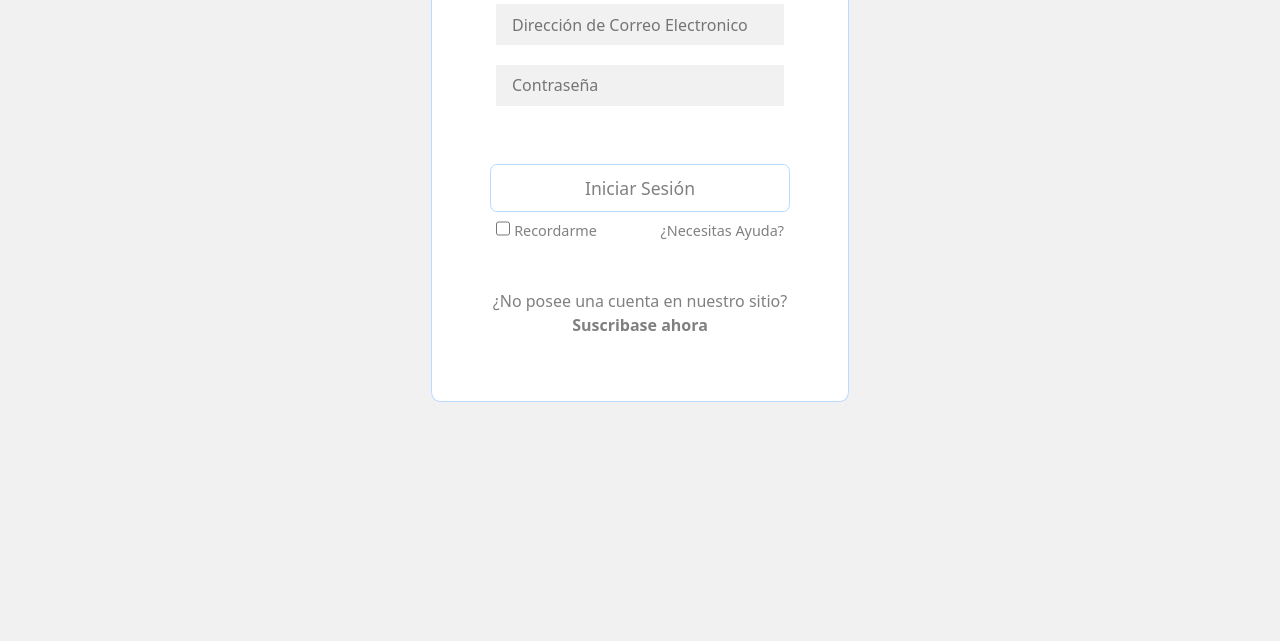
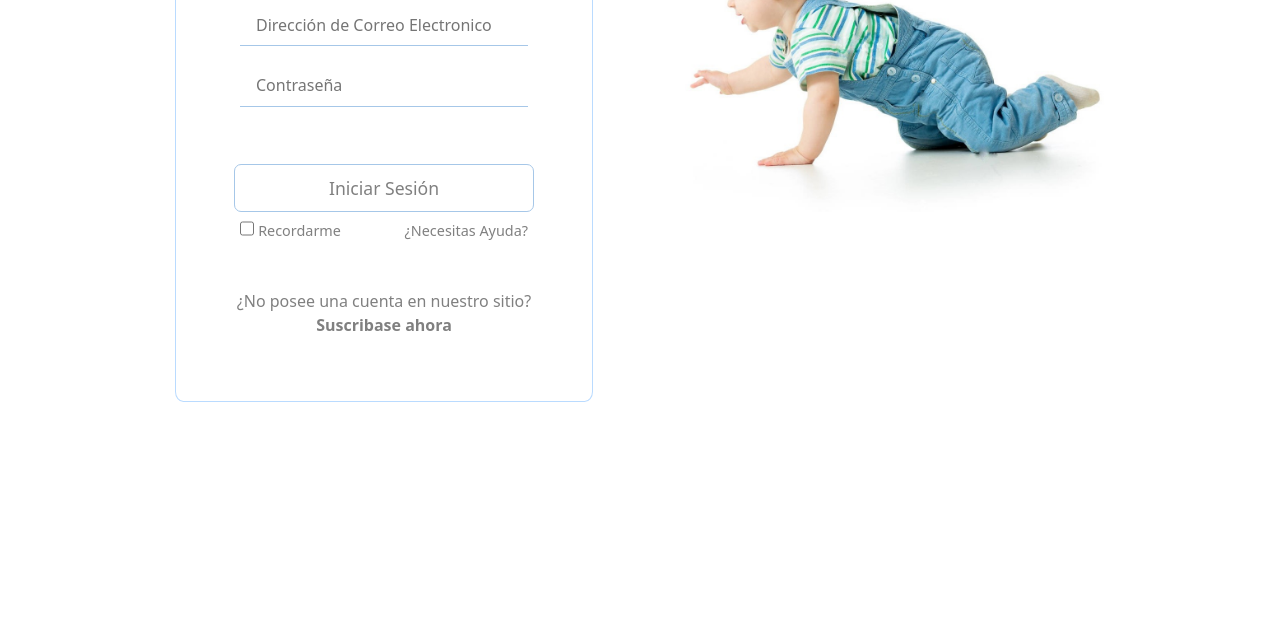
Before and after one commit to FranceFalci/Grupo3-clase, a plain HTML site: page Login.html in a window 1280 px wide. Shown: the part 226-867 px from the top of the page. Drawn offline with nearby package versions, Linux system fonts and the light colour scheme.

Commit message:
agregado de imgane de bebe a la par de form de login, y cambios de colores del form login para lograr mas armonia en sitio

```diff
--- a/Login.html
+++ b/Login.html
@@ -43,13 +43,18 @@
             </div>
         </div>
     </nav>
+
+
+
     <main class="MaindeTdos">
+        <section class="d-flex flex-row justify-content-center align-items-center">
+
+
 
             <section class="formlogin ">
                 <form action="./error404.html"   class="FormFormLogin mt-5">
                     <fieldset class="datosFormLogin   mb-5 pt-5 pb-5  pe-sm-5 ps-sm-5 ">
                         <legend class="ps-4"><strong> Inicia Sesión </strong></legend>
-
                         <label for="mail">
                             <input type="email" name="correoElectronico" id="mail" placeholder="Dirección de Correo Electronico" required pattern="^(\w+[/./-]?){1,}@[a-z]+[/.]\w{2,}$" title="Ingrese su correo" maxlength="76">
                         </label>
@@ -66,20 +71,19 @@
                             </label>
                             <a href="Link que abrira el modal de recurer cuenta" class="linksCreados" data-bs-toggle="modal" data-bs-target="#ModalDeRecuperarCuenta">¿Necesitas Ayuda?</a>
                         </article>
-
-
-
                         <article class="pt-5">
                             <p class="TextColorBlanco text-center">¿No posee una cuenta en nuestro sitio? <br>
                                 <a href="../html/suscripcion.html" class="linksCreados" ><strong> Suscribase ahora </strong></a></p>
                         </article>
+                    </fieldset>
+                </form>
+            </section>
 
-                </fieldset>
-
-
-
-            </form>
-
+            <section class="imagenDeBebeLogin .d-md-block">
+                <figure>
+                    <img src="../Grupo3-clase/img/rastreo-alegre-baby-boy-aislado-sobre-fondo-blanco-df5d28.jpg">
+                </figure>
+            </section>
         </section>
     </main>
 
--- a/css/Login.css
+++ b/css/Login.css
@@ -5,13 +5,27 @@
   }
 
   .MaindeTdos{
-    background-color: #f1f1f1;
+    background-color: #ffffff;
     height: 100vh;
   }
 
   .bodyLogin {
     background-color: #f1f1f1;
     font-family: "Segoe UI", Tahoma, Geneva, Verdana, sans-serif;
+  }
+
+  .imagenDeBebeLogin{
+    width: 40vw;
+    height: 70vh;
+  }
+
+  .imagenDeBebeLogin{
+    display: none;
+  }
+
+  .imagenDeBebeLogin img{
+    width: 100%;
+    height: 100%;
   }
 
   .ContenedorDelLogoLogin {
@@ -30,7 +44,7 @@
   }
 
   .FormFormLogin {
-    background-color: #f1f1f1;
+    background-color: #ffffff;
   }
 
   .formlogin {
@@ -38,7 +52,7 @@
     flex-direction: column;
     justify-content: center;
     align-items: center;
-    background-color:#f1f1f1;
+    background-color:#ffffff;
   }
 
   .formlogin form .datosFormLogin {
@@ -48,7 +62,7 @@
     align-items: center;
     background-color:#ffffff;
     border-radius: 2%;
-    border: 0.1em solid #badbff;
+    border: 0.01em solid #badbff;
     /* width: 22em; */
     /*  width: 40vw; */
   }
@@ -62,16 +76,16 @@
     width: 18em;
     height: 2.6em;
     border-style: none;
-    border-bottom: solid 0.1em #ffffff;
+    border-bottom: solid 0.1em #a6c7e8;
     margin: 0.6em;
     padding: 1em;
     font-size: 1em;
-    background-color: #f1f1f1;
+    background-color: #ffffff;
     color: rgb(128, 128, 128);
   }
 
   .FormFormLogin input:valid {
-    border-bottom: 0.1em solid #badbff;
+    border-bottom: 0.1em solid #a6c7e8;
   }
 
   .datosFormLogin input[type="checkbox"] {
@@ -81,7 +95,7 @@
 
   .datosFormLogin .botonFormLogin {
     color: rgb(128, 128, 128);
-    border: solid 0.1em #badbff;
+    border: solid 0.1em #a6c7e8;
     background-color: #ffffff;
     border-radius: 0.4em;
     text-align: center;
@@ -118,7 +132,7 @@
 
   .linksCreados:hover,
   .linksCreados:focus {
-    color: #badbff;
+    color: #a6c7e8;
     text-decoration: underline;
   }
 
@@ -132,16 +146,16 @@
     margin: 0.6em;
     padding: 1em;
     font-size: 1em;
-    background-color: #f1f1f1;
+    background-color: #ffffff;
     color: rgb(128, 128, 128);
   }
 
   .modal-body input:valid {
-    border-bottom: solid 0.1em #6bf4e2;
+    border-bottom: solid 0.1em #a6c7e8;
   }
 
   .Modal1Login {
-    background-color:#f1f1f1;
+    background-color:#ffffff;
     color: rgb(128, 128, 128);
   }
 
@@ -177,8 +191,8 @@
 
   .Modal1LoginFooter .botonFormLogin {
     color: #1b2c53;
-    border: solid 0.1em #badbff;
-    background-color: #f1f1f1;
+    border: solid 0.1em #a6c7e8;
+    background-color: #ffffff;
     border-radius: 0.4em;
     text-align: center;
     margin: 0.3em;
@@ -188,11 +202,15 @@
   }
 
   .Modal1Login form {
-    background-color: #f1f1f1;
+    background-color: #ffffff;
   }
 
   @media all and (min-width: 760px) {
     .FigureDelContenedorDelLogoLogin {
       width: 70px;
     }
+
+    .imagenDeBebeLogin{
+      display: block;
+    }
   }
```
Also changed, not shown: img/rastreo-alegre-baby-boy-aislado-sobre-fondo-blanco-df5d28.jpg (added). Lines whose indentation alone changed are shown as unchanged.
